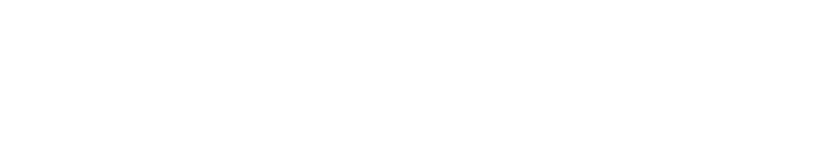
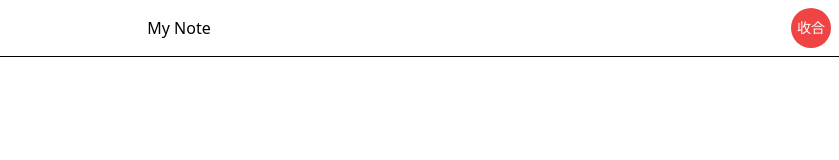
Before and after one commit to AbbyAbby33/tm-note-angular, an Angular app: page / in a window 1280 px wide. Before the commit this address led to /login. Shown: the top 160 px of the page, without its empty margins (441-1280 px from the left). Built offline with nearby package versions, Linux system fonts and the light colour scheme.

Commit message:
feat: add reuse layout template and adjust routes

```diff
--- /dev/null
+++ b/src/app/core/layout/header/header.component.html
@@ -0,0 +1,7 @@
+<div class="flex justify-between items-center p-2 border-b border-black">
+    <div class="menu-icon"></div><!-- TODO: 加菜單icon -->
+    <p [routerLink]="'/home'" class="cursor-pointer">My Note</p>
+    <div>
+        <button class="w-10 h-10 rounded-full text-sm text-white bg-red-500">收合</button>
+    </div>
+</div>
--- /dev/null
+++ b/src/app/core/layout/layout.component.html
@@ -0,0 +1,2 @@
+<app-header></app-header>
+<router-outlet></router-outlet>
```
Also changed, not shown: src/app/app.routes.ts (+9 -3 lines), src/app/core/layout/header/header.component.ts (added, +13 -0 lines), src/app/core/layout/layout.component.ts (added, +14 -0 lines), src/app/core/layout/header/header.component.scss (added), src/app/core/layout/layout.component.scss (added), 2 other files (tests, documents, lock files or other folders).
